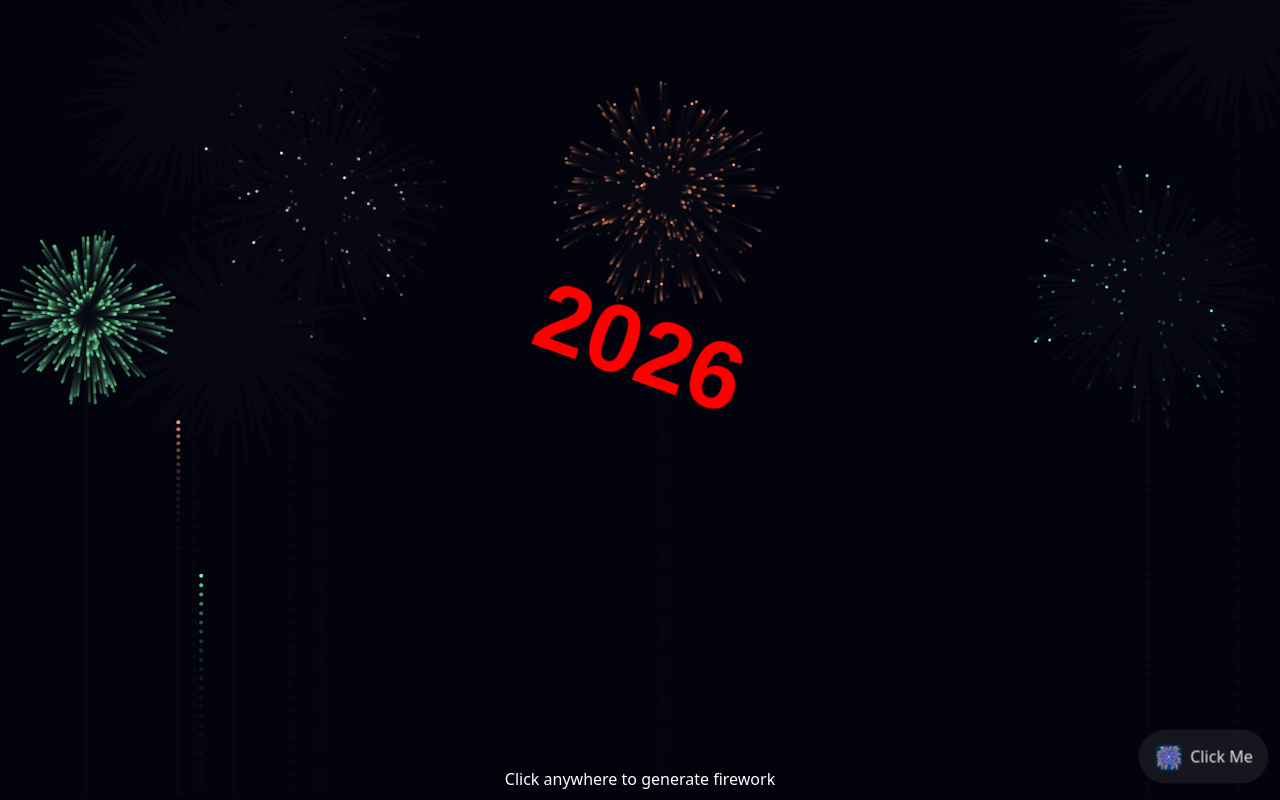
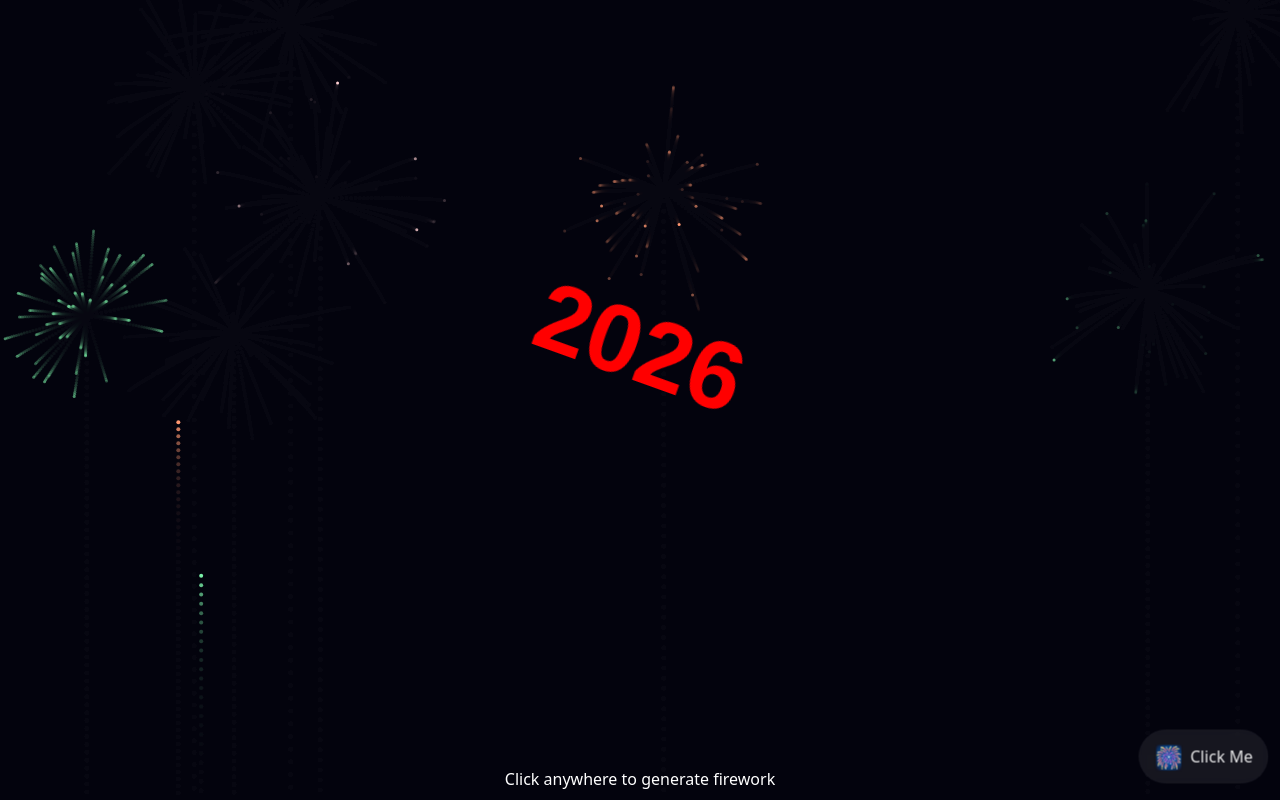
Before and after one commit to LutanTech/fireworks, a plain HTML site: page 2026/index.html in a window 1280 px wide. Drawn offline with Linux system fonts and the light colour scheme.

Commit message:
particles lag fix

```diff
--- a/2026/index.html
+++ b/2026/index.html
@@ -318,7 +318,7 @@
         }
         explode() {
             playPopSound();
-            for (let i = 0; i < 300; i++) {
+            for (let i = 0; i < 50; i++) {
                 particles.push(new Particle(this.x, this.y, this.color));
             }
         }
```
